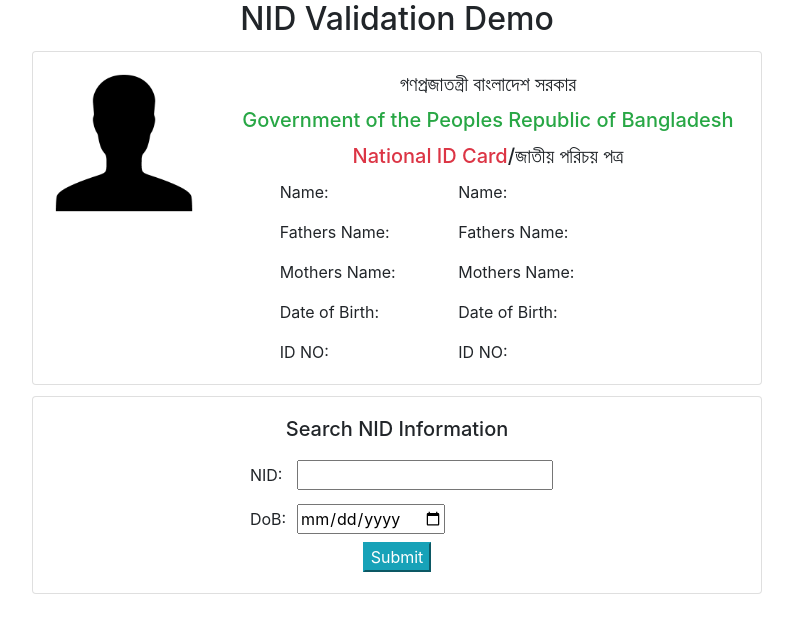
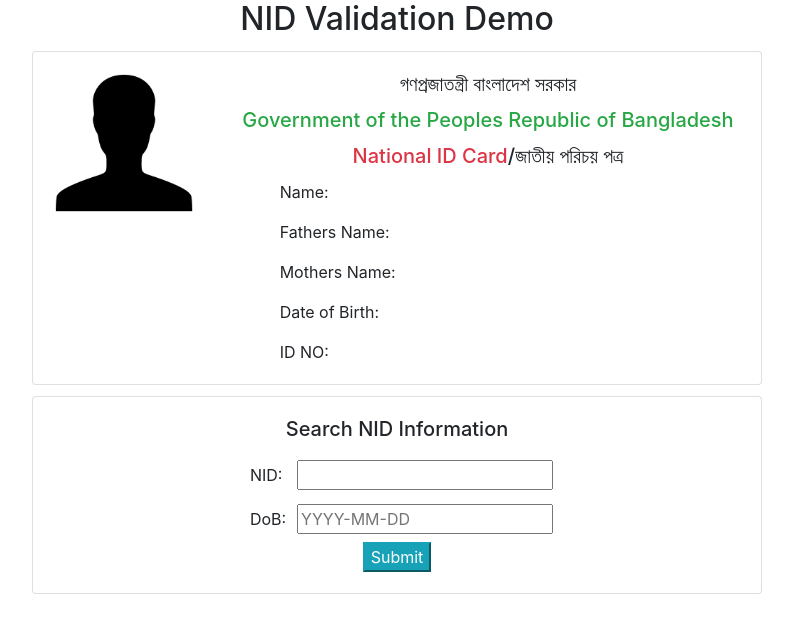
Before and after one commit to Rafi99769/NID-Validation, a Django app: page /nid/ in a window 1280 px wide. Shown: the top 633 px of the page, without its empty margins (243-1036 px from the left). Run offline with Django 3.2, Linux system fonts and the light colour scheme; some libraries are stand-ins or nearby versions.

Commit message:
Removed duplicate texts. Changed DoB field type from date to text

```diff
--- a/templates/core/nid.html
+++ b/templates/core/nid.html
@@ -40,11 +40,11 @@
                                     <p class="card-text">ID NO: </p>
                                 </div>
                                 <div class="col-md-7">
-                                    <p class="card-text" id="card_holder_name">Name: </p>
-                                    <p class="card-text" id="card_holder_father_name">Fathers Name: </p>
-                                    <p class="card-text" id="card_holder_mother_name">Mothers Name: </p>
-                                    <p class="card-text" id="card_holder_dob">Date of Birth: </p>
-                                    <p class="card-text" id="card_holder_nid">ID NO: </p>
+                                    <p class="card-text" id="card_holder_name"></p>
+                                    <p class="card-text" id="card_holder_father_name"></p>
+                                    <p class="card-text" id="card_holder_mother_name"></p>
+                                    <p class="card-text" id="card_holder_dob"></p>
+                                    <p class="card-text" id="card_holder_nid"></p>
                                 </div>
                             </div>
                         </div>
@@ -96,7 +96,7 @@
                                         </tr>
                                         <tr>
                                             <td style="padding: 10px">DoB:</td>
-                                            <td><input type="date" name="dob_input" id="dob_input"></td>
+                                            <td><input type="text" name="dob_input" id="dob_input" placeholder="YYYY-MM-DD"></td>
                                         </tr>
                                         <tr style="text-align: center">
                                             <td colspan="2">
```
